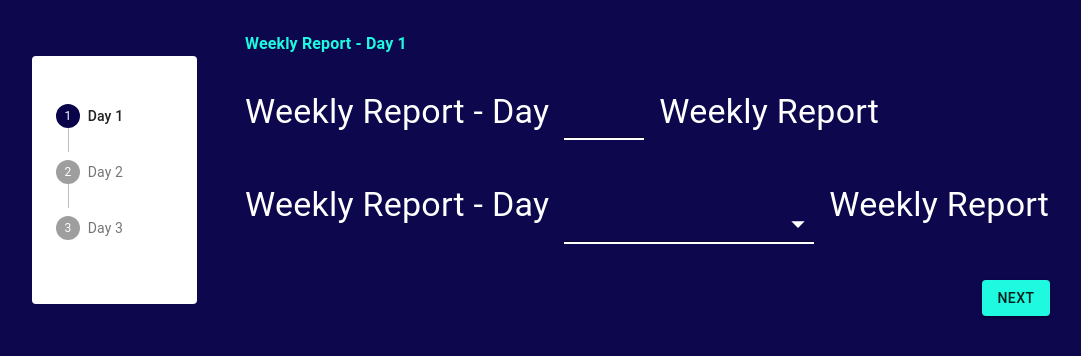
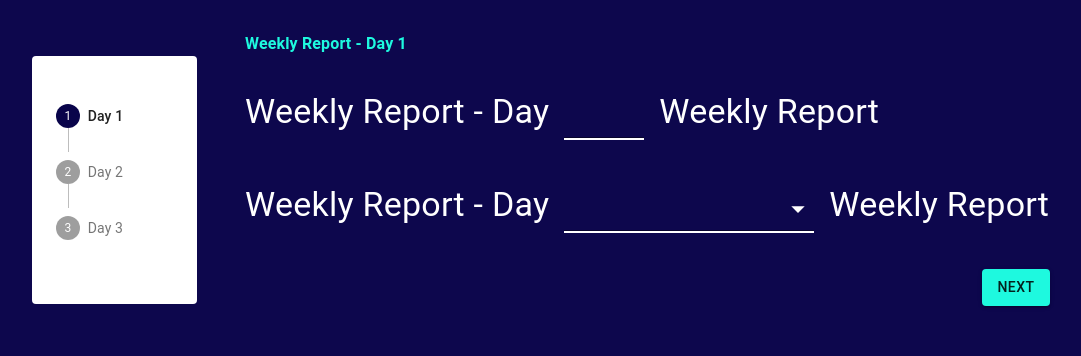
Before and after one commit to pr1m0x-challenges/planetly, a React (Create React App) app: page / in a window 1280 px wide. Shown: the top 356 px of the page, without its empty margins (99-1180 px from the left). Built offline with nearby package versions, Linux system fonts and the light colour scheme.

Commit message:
added some css stylings to LocationSelect

```diff
--- a/src/styles/_overwrites.css
+++ b/src/styles/_overwrites.css
@@ -14,3 +14,12 @@ body {
   font-size: 2.125rem !important;
   margin-top: -11px !important;
 }
+
+.MuiSelect-icon {
+  top: calc(50% - 22px) !important;
+  min-height: 0.885em !important;
+}
+
+.MuiSelect-select {
+  min-height: 0.885em !important;
+}
```
